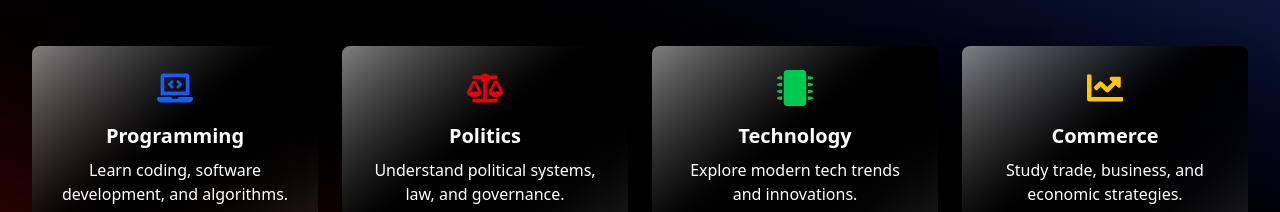
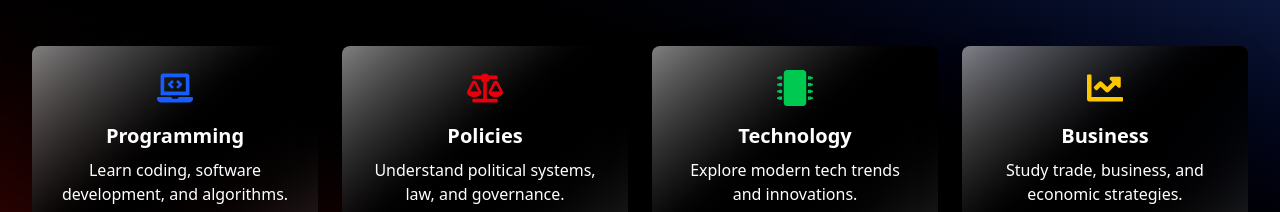
Before and after one commit to codix810/PPIS, a Next.js app: page / in a window 1280 px wide. Shown: the part 926-1138 px from the top of the page. Built offline with nearby package versions, Linux system fonts and the light colour scheme; no server answers; the database is empty.

Commit message:
edit elshora

```diff
--- a/src/app/subjects/page.tsx
+++ b/src/app/subjects/page.tsx
@@ -19,7 +19,7 @@ const Subjects = () => {
     },
     {
       icon: <FaBalanceScale className="text-5xl text-red-500" />,
-      title: "Politics",
+      title: "Policies",
       desc: "Understand political systems, law, and governance.",
       link: "/politics",
     },
@@ -31,7 +31,7 @@ const Subjects = () => {
     },
     {
       icon: <FaChartLine className="text-5xl text-yellow-400" />,
-      title: "Commerce",
+      title: "Business",
       desc: "Study trade, business, and economic strategies.",
       link: "/commerce",
     },
--- a/src/components/Testimonials.jsx
+++ b/src/components/Testimonials.jsx
@@ -14,7 +14,7 @@ const Subjects = () => {
     },
     {
       icon: <FaBalanceScale className="text-4xl text-red-600" />,
-      title: "Politics",
+      title: "Policies",
        link: "/subjects/politics",
       desc: "Understand political systems, law, and governance.",
     },
@@ -26,7 +26,7 @@ const Subjects = () => {
     },
     {
       icon: <FaChartLine className="text-4xl text-yellow-400" />,
-      title: "Commerce",
+      title: "Business",
       link: "/subjects/commerce",
       desc: "Study trade, business, and economic strategies.",
     },
```
